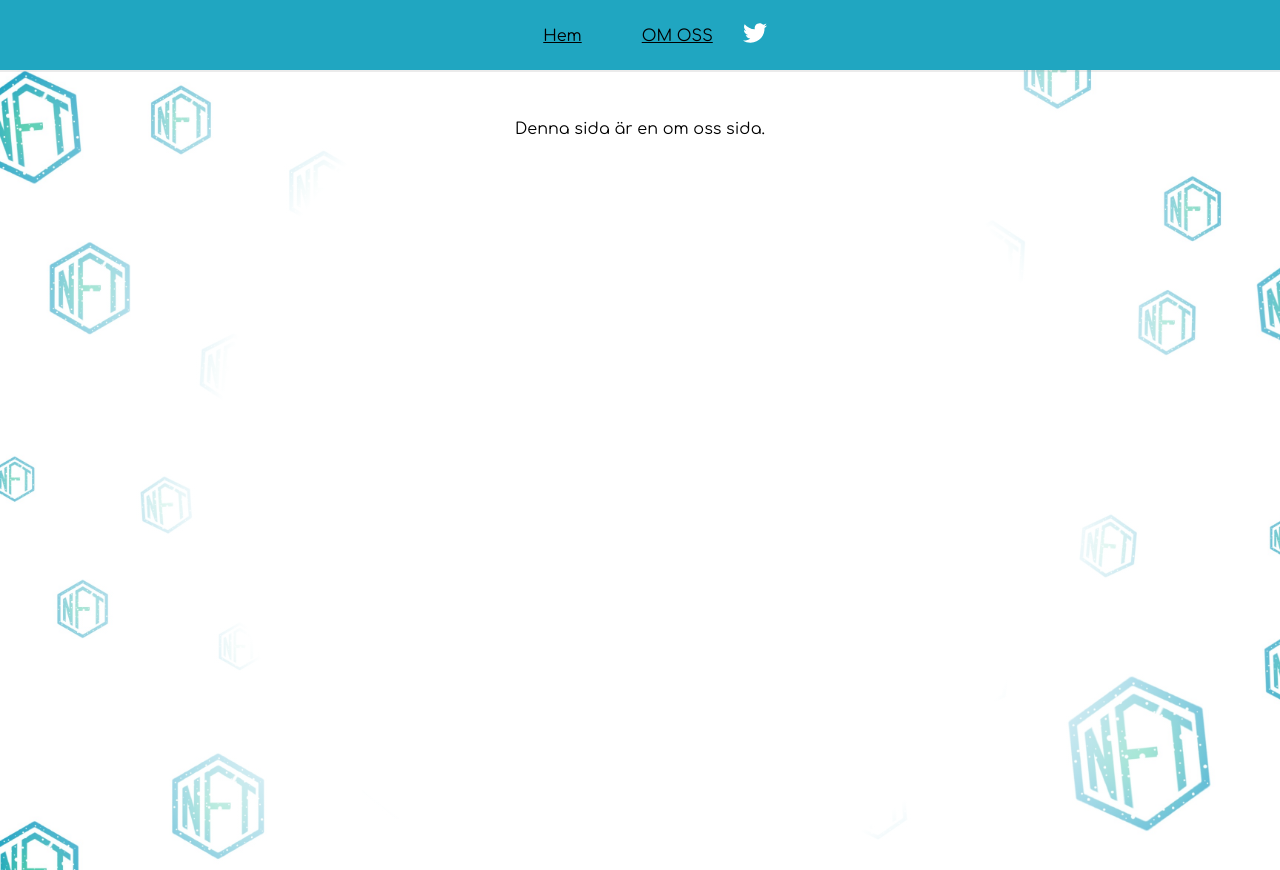
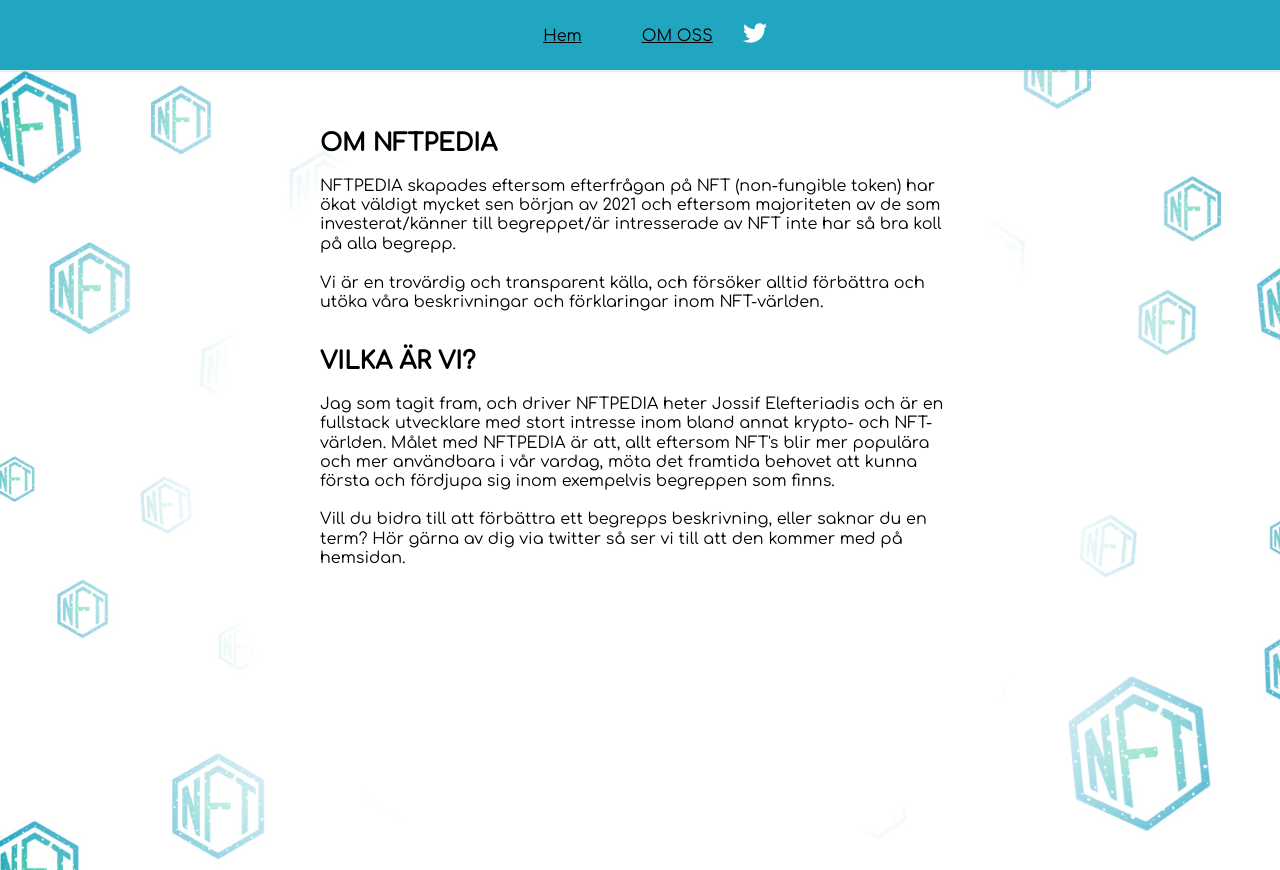
Before and after one commit to jossifelefteriadis/nftpedia, a React (Create React App) app: page /omoss in a window 1280 px wide. Built offline with nearby package versions, Linux system fonts and the light colour scheme.

Commit message:
[WIP] Add text and styling for about page

```diff
--- a/src/App.css
+++ b/src/App.css
@@ -140,6 +140,11 @@
     width: 50%;
     text-align: center;
     margin-top: 50px;
+  }
+
+  .about {
+    width: 90%;
+    margin: 30px 0;
   }
 }
 
@@ -300,6 +305,10 @@
     text-align: center;
     margin-top: 50px;
   }
+
+  .about {
+    width: 50%;
+  }
 }
 
 @media only screen and (min-width: 1400px) {
--- a/src/components/About.js
+++ b/src/components/About.js
@@ -2,7 +2,32 @@ import React from "react";
 
 const About = () => (
   <section className="about">
-    <p>Denna sida är en om oss sida.</p>
+    <h2>OM NFTPEDIA</h2>
+    <p>
+      NFTPEDIA skapades eftersom efterfrågan på NFT (non-fungible token) har
+      ökat väldigt mycket sen början av 2021 och eftersom majoriteten av de som
+      investerat/känner till begreppet/är intresserade av NFT inte har så bra
+      koll på alla begrepp.
+    </p>
+    <p>
+      Vi är en trovärdig och transparent källa, och försöker alltid förbättra
+      och utöka våra beskrivningar och förklaringar inom NFT-världen.
+    </p>
+    <br />
+    <br />
+    <h2>VILKA ÄR VI?</h2>
+    <p>
+      Jag som tagit fram, och driver NFTPEDIA heter Jossif Elefteriadis och är
+      en fullstack utvecklare med stort intresse inom bland annat krypto- och
+      NFT-världen. Målet med NFTPEDIA är att, allt eftersom NFT's blir mer
+      populära och mer användbara i vår vardag, möta det framtida behovet att
+      kunna första och fördjupa sig inom exempelvis begreppen som finns.
+      <br />
+      <br />
+      Vill du bidra till att förbättra ett begrepps beskrivning, eller saknar du
+      en term? Hör gärna av dig via twitter så ser vi till att den kommer med på
+      hemsidan.
+    </p>
   </section>
 );
 
```
